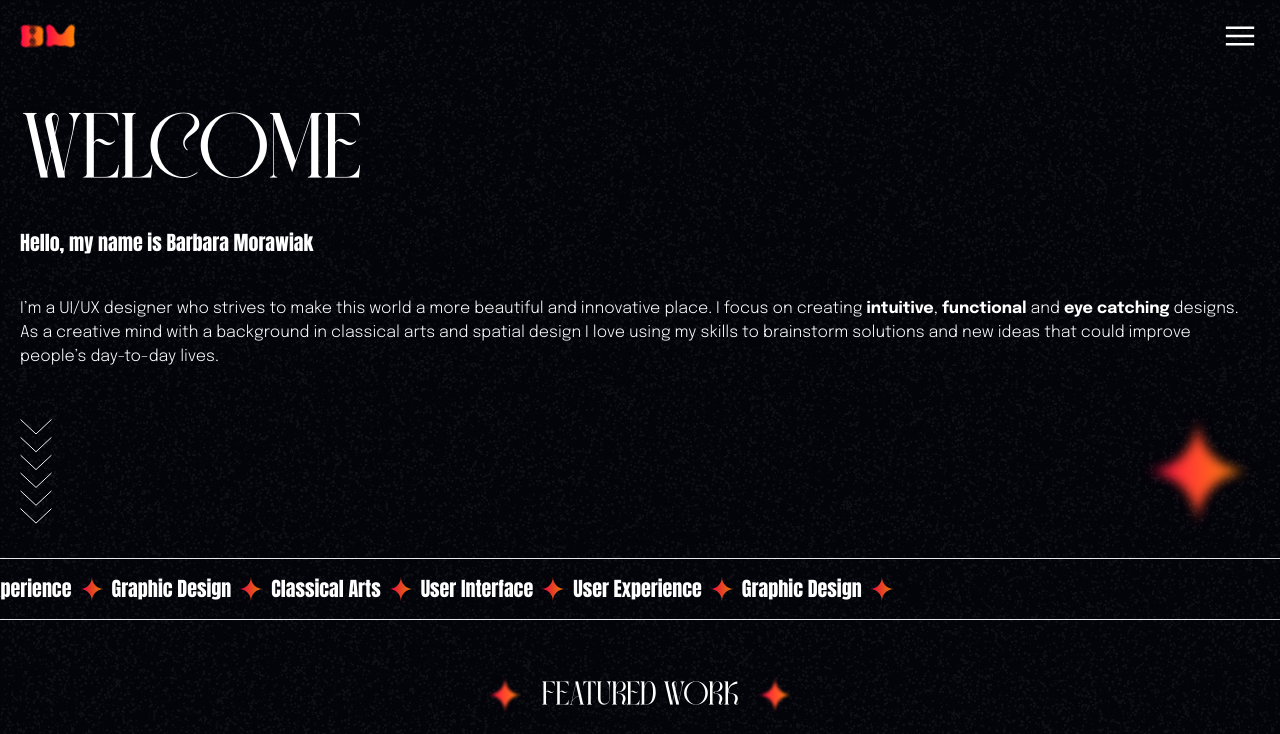
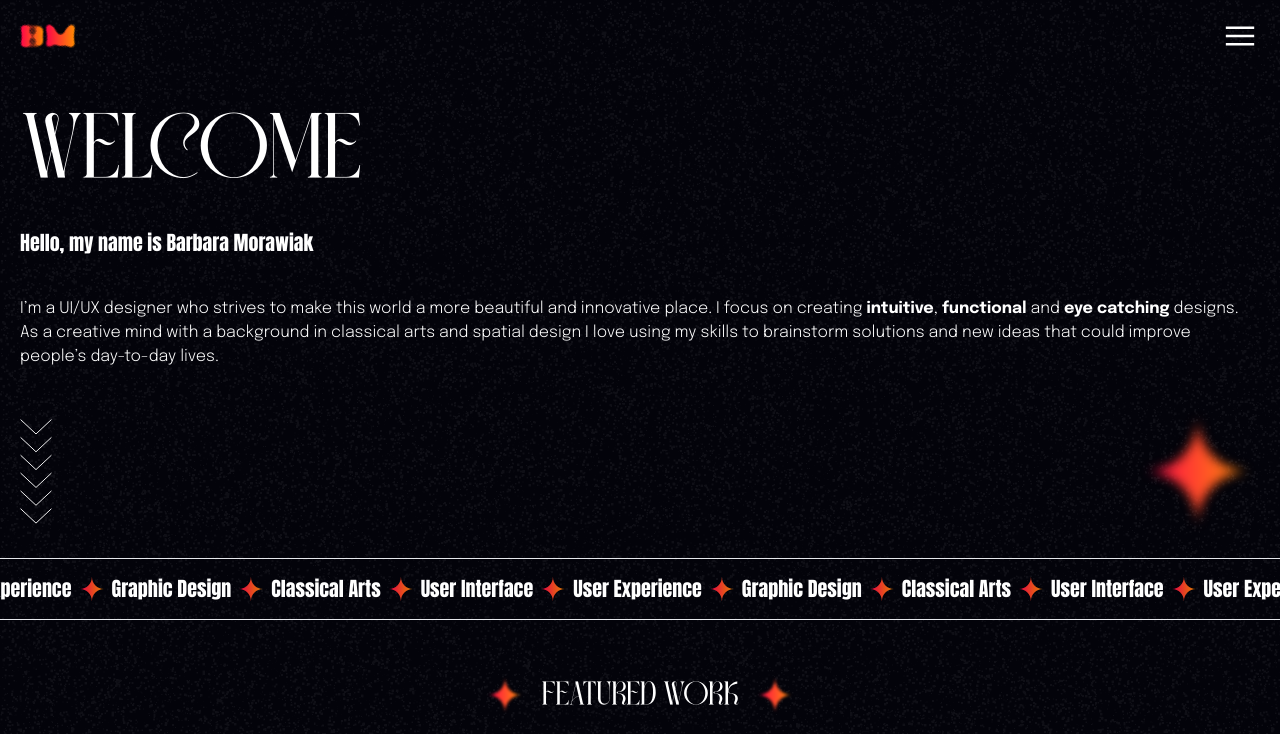
Before and after one commit to patryksztuczka/barb-art-space, a Next.js app: page /en in a window 1280 px wide. Shown: the top 734 px of the page. Built offline with nearby package versions, Linux system fonts and the light colour scheme.

Commit message:
Some changes

```diff
--- a/src/app/[locale]/page.tsx
+++ b/src/app/[locale]/page.tsx
@@ -32,7 +32,6 @@ export default function Index() {
       <section className="mt-[54px] px-5">
         <div className="mb-5 flex items-center justify-center gap-4">
           <Image src={blurrySubtract} alt="" width={40} height={40} />
-
           <h2 className="font-glamora text-center text-[28px]">
             {t('featuredWork')}
           </h2>
--- a/src/components/infinite-marquee.tsx
+++ b/src/components/infinite-marquee.tsx
@@ -8,7 +8,7 @@ const InfiniteMarquee = () => {
 
   return (
     <div className="flex select-none overflow-hidden whitespace-nowrap border-b border-t py-4">
-      {Array.from({ length: 2 }).map((_, index) => (
+      {Array.from({ length: 6 }).map((_, index) => (
         <div key={index} className="flex animate-marquee items-center">
           <span className="px-2 font-anton xl:text-xl">
             {t('classicalArts')}
```
